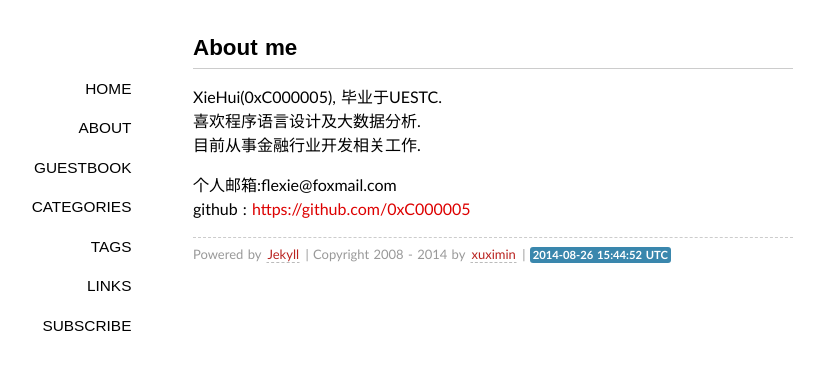
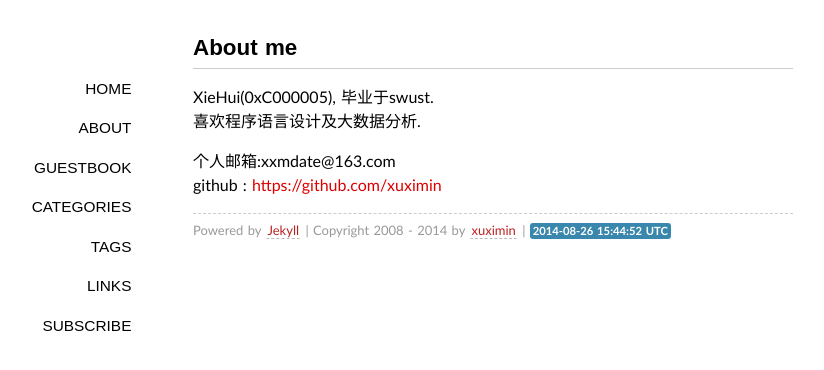
Before and after one commit to xuximin/xuximin.github.io, a Jekyll site: the page built from about/index.md, in a window 1280 px wide. Shown: the top 370 px of the page, without its empty margins (147-971 px from the left). Built offline with Jekyll 4.4.1, drawn with Linux system fonts in a browser that asks for light colours; some web fonts are replaced; Markdown is read by kramdown in place of the engine named in the settings; comment, search, counter and statistics services are not loaded.

Commit message:
no message

```diff
--- a/about/index.md
+++ b/about/index.md
@@ -4,9 +4,8 @@ layout: page
 comments: yes
 ---
 
-XieHui(0xC000005), 毕业于UESTC.
+XieHui(0xC000005), 毕业于swust.
 喜欢程序语言设计及大数据分析.
-目前从事金融行业开发相关工作.
 
-个人邮箱:flexie@foxmail.com
-github : [https://github.com/0xC000005](https://github.com/0xC000005)
+个人邮箱:xxmdate@163.com
+github : [https://github.com/xuximin](https://github.com/0xC000005)
```
Also changed, not shown: _includes/comments.md (+1 -1 lines).
